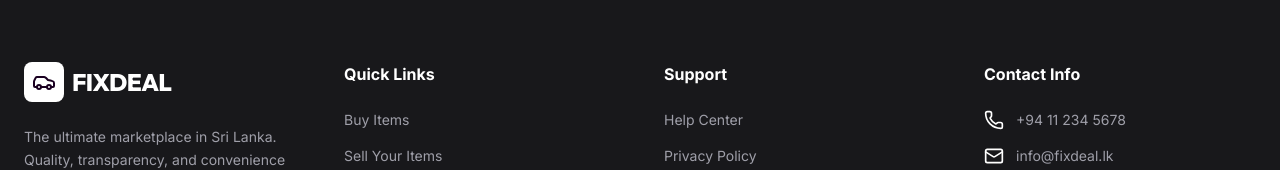
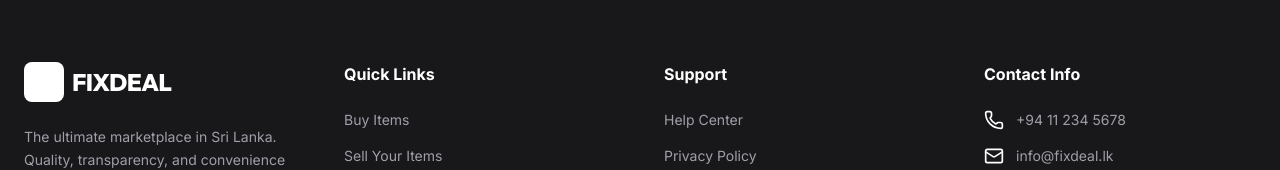
Before and after one commit to ahmath-musharraf/FixDeal, a React (Vite) app: page / in a window 1280 px wide. Shown: the part 3859-4029 px from the top of the page. Built offline with nearby package versions, Linux system fonts and the light colour scheme; no server answers; the database is empty.

Commit message:
Change Car component image source
Updated the Car component's source to a new image URL.

```diff
--- a/src/components/Footer.tsx
+++ b/src/components/Footer.tsx
@@ -17,7 +17,7 @@
           <div className="col-span-1 lg:col-span-1">
             <Link to="/" className="flex items-center gap-2 mb-6">
               <div className="bg-white p-2 rounded-lg">
-                <Car className="text-brand-dark w-6 h-6" />
+                <Car className="https://raw.githubusercontent.com/ahmath-musharraf/FixDeal/refs/heads/main/Fix2.png" />
               </div>
               <span className="font-display font-bold text-2xl tracking-tight">
                 FIX<span className="text-brand-accent">DEAL</span>
```
